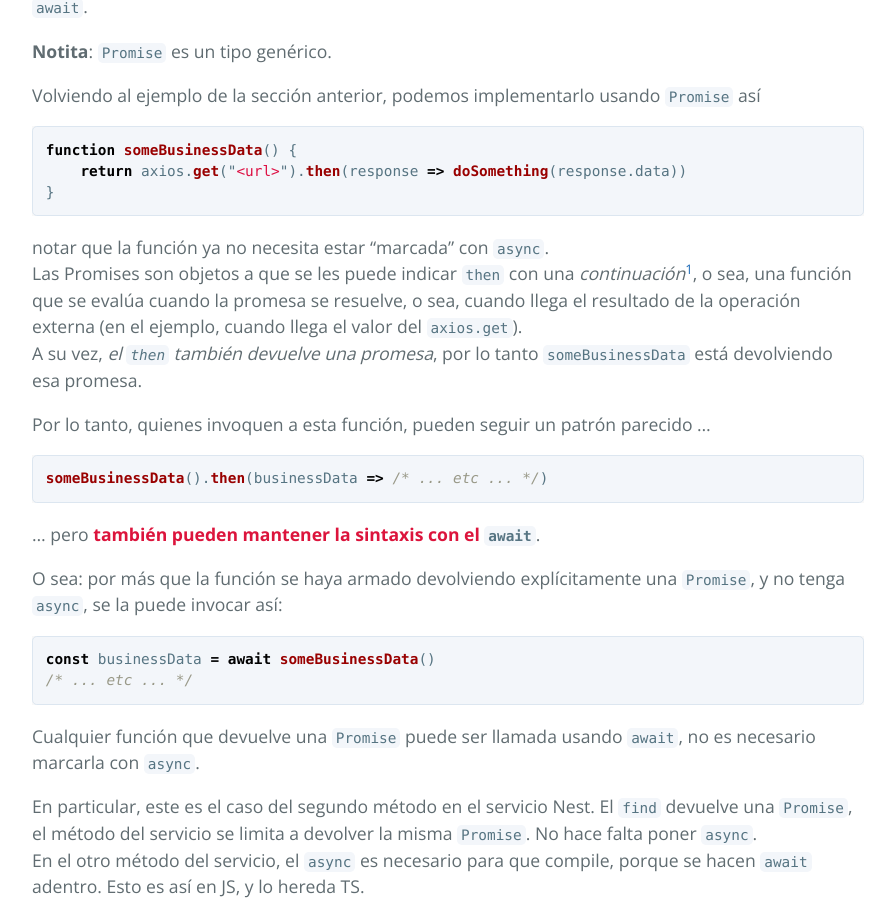
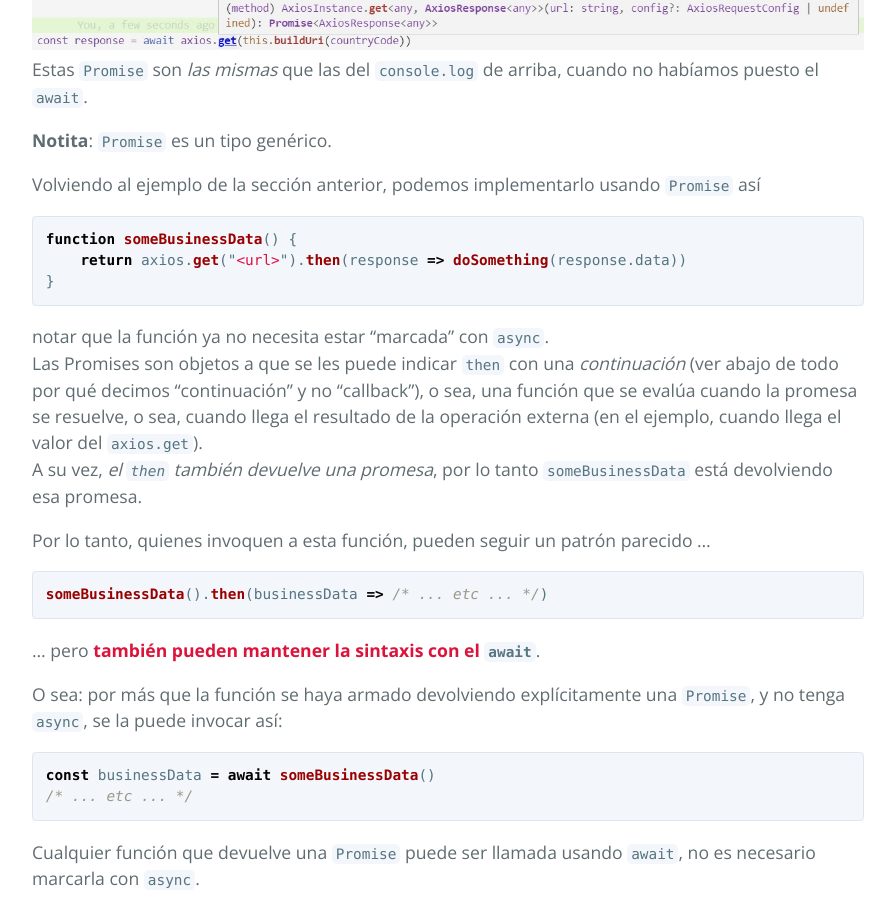
Before and after one commit to clombardi/bdsol-capacitacion-desarrollo, a Jekyll site: the page built from async/promises-async-await.md, in a window 1280 px wide and 900 px high, scrolled down 2708 px. Shown: the whole window, without its empty margins (192-1087 px from the left). Built offline with Jekyll 4.4.1, drawn with Linux system fonts in a browser that asks for light colours; our own code applies the rules of GitHub Pages for plain Markdown files; some of the changed text lies outside the part shown.

Commit message:
async - async-await and promises - ajustes 03

````diff
--- a/async/promises-async-await.md
+++ b/async/promises-async-await.md
@@ -52,6 +52,8 @@ const businessData = await someBusinessData()
 /* ... etc ... */
 ```
 
+<br/>
+
 ------
 **Nota**{: style="color: SteelBlue"}:
 En Node, es especialmente crítico que las llamadas externas no sean bloqueantes.
@@ -60,6 +62,7 @@ Al poner `await`, o usar promesas, habilitamos a la VM de Node a atender otras c
 
 ------
 
+<br/>
 
 ### Promesas - el "nombre verdadero" del async-await
 Estos son dos métodos de un servicio NestJS
@@ -93,7 +96,7 @@ function someBusinessData() {
 }
 ```
 notar que la función ya no necesita estar "marcada" con `async`.
-Las Promises son objetos a que se les puede indicar `then` con una _continuación_[^1], o sea, una función que se evalúa cuando la promesa se resuelve, o sea, cuando llega el resultado de la operación externa (en el ejemplo, cuando llega el valor del `axios.get`).
+Las Promises son objetos a que se les puede indicar `then` con una _continuación_ (ver abajo de todo por qué decimos "continuación" y no "callback"), o sea, una función que se evalúa cuando la promesa se resuelve, o sea, cuando llega el resultado de la operación externa (en el ejemplo, cuando llega el valor del `axios.get`).
 A su vez, _el `then` también devuelve una promesa_, por lo tanto `someBusinessData`  está devolviendo esa promesa.
 
 
@@ -177,7 +180,7 @@ Hay otro escenario, en el que nos va a ser útil usar `Promise` en forma explíc
 <br/><br>
 
 -----
-[^1]: ¿por qué "continuación" y no "callback"?
+**Nota al pie: ¿por qué "continuación" y no "callback"?**{: style="color: SteelBlue"}:
 En caso de encadenamiento, si trabajo con callbacks es el primer callback que llama al segundo, en cambio con continuaciones es el mecanismo que las maneja (en este caso las promesas) el que maneja la secuencia.
 
 El callback es un valor adicional que se le pasa a la función asincrónica. El ejemplo con dos operaciones asincrónicas, en callback quedaría así
````
